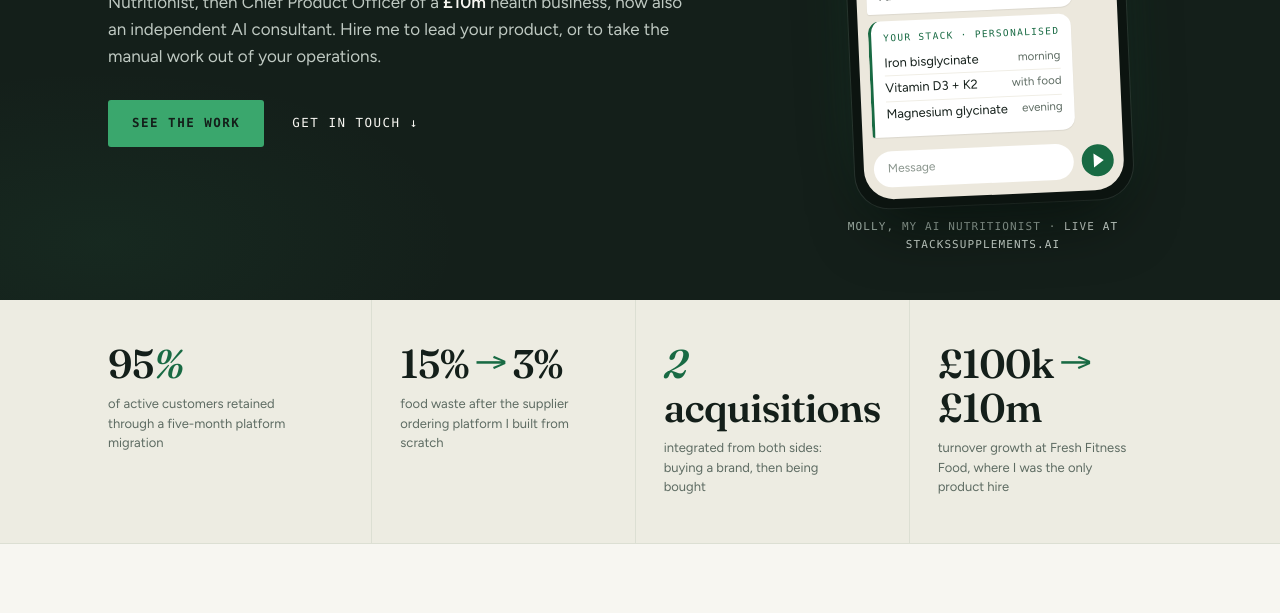
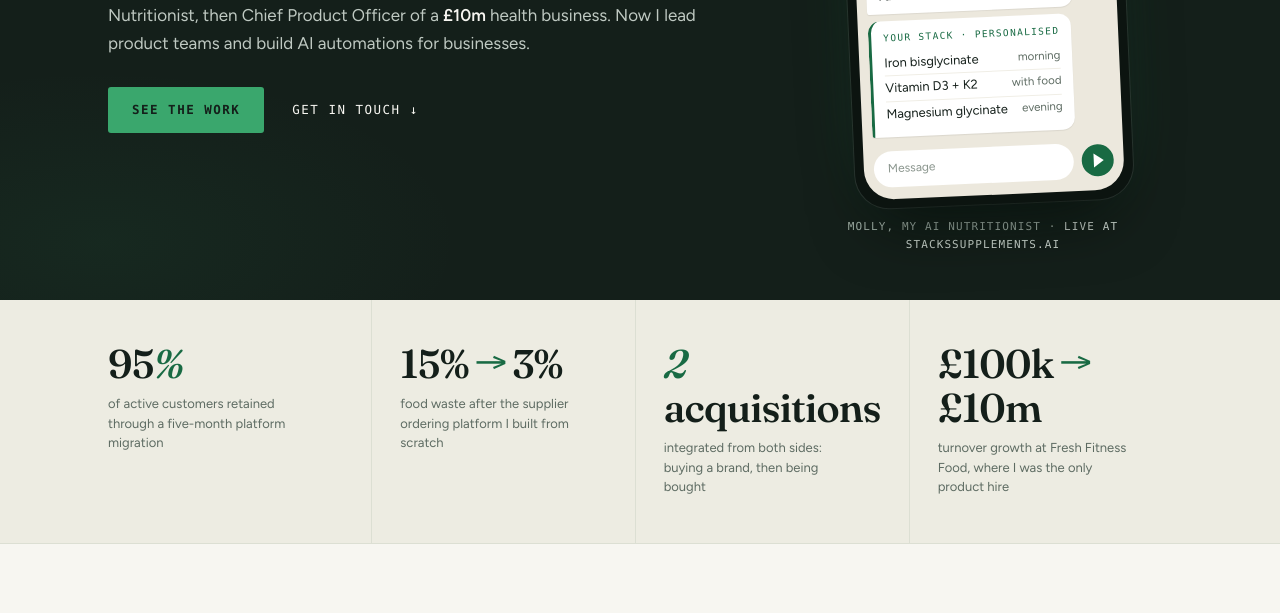
Before and after one commit to emmarose920/emmarose920.github.io, a plain HTML site: page index.html in a window 1280 px wide. Shown: the part 487-1100 px from the top of the page. Drawn offline with Linux system fonts and the light colour scheme.

Commit message:
Hero sub-line: plain description instead of pitch
Co-Authored-By: Claude Fable 5 <noreply@anthropic.com>

```diff
--- a/index.html
+++ b/index.html
@@ -498,7 +498,7 @@
           <span class="l"><span>I automate businesses.</span></span>
           <span class="l"><span class="flip">I build the AI myself.</span></span>
         </h1>
-        <p class="hero-sub">Nutritionist, then Chief Product Officer of a <b>£10m</b> health business, now also an independent AI consultant. Hire me to lead your product, or to take the manual work out of your operations.</p>
+        <p class="hero-sub">Nutritionist, then Chief Product Officer of a <b>£10m</b> health business. Now I lead product teams and build AI automations for businesses.</p>
         <div class="hero-cues">
           <a class="solid" href="#work">See the work</a>
           <a href="#contact">Get in touch ↓</a>
```
